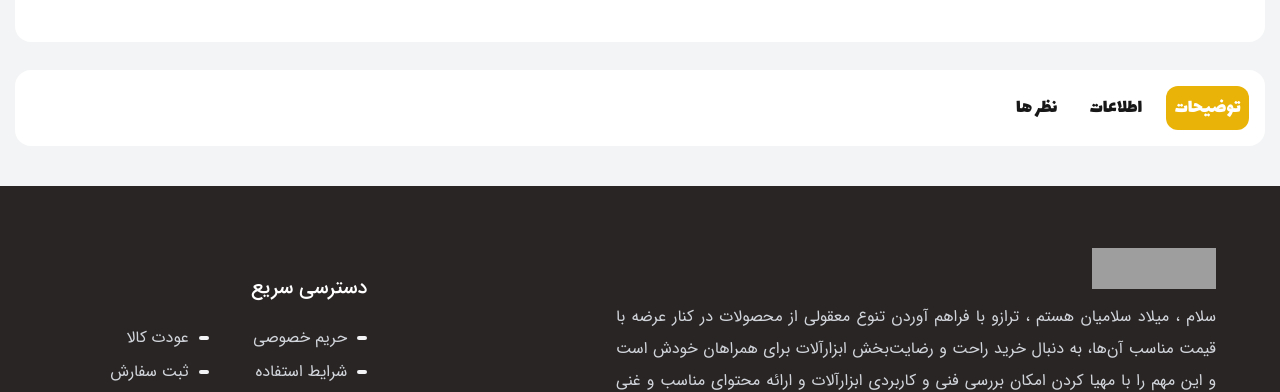
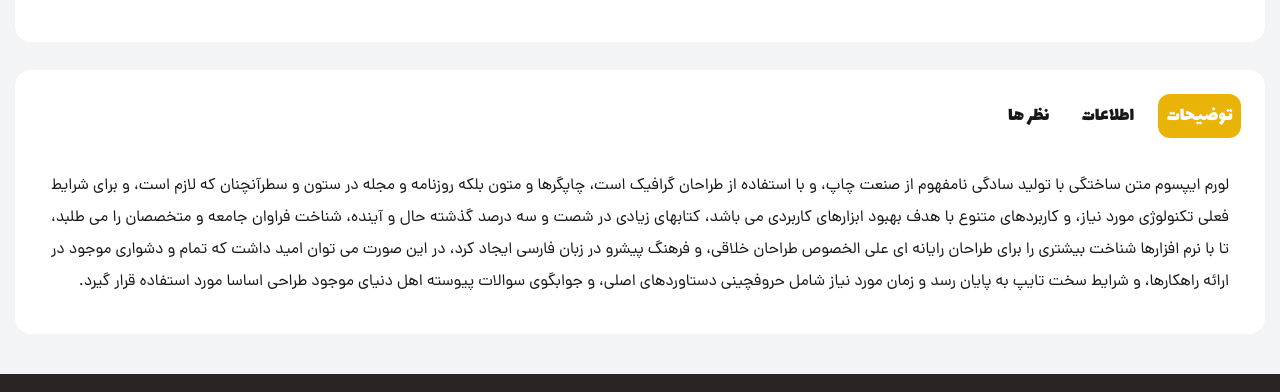
Before and after one commit to milad1385/tool-shop, a Next.js app: page /products/1 in a window 1280 px wide. Shown: the part 824-1216 px from the top of the page. Built offline with nearby package versions, Linux system fonts and the light colour scheme; grey boxes are pictures that could not be loaded.

Commit message:
add details section

```diff
--- a/src/components/templates/Product/ProductTabs.tsx
+++ b/src/components/templates/Product/ProductTabs.tsx
@@ -5,7 +5,7 @@ import TabButton from "./TabButton";
 function ProductTabs() {
   const [tab, setTab] = useState("details");
   return (
-    <div className="bg-white p-4 rounded-2xl my-7">
+    <div className="bg-white p-6 rounded-2xl my-7">
       <div className="flex items-center gap-x-4 text-base md:text-xl font-Lalezar">
         <TabButton label="توضیحات" name="details" onTab={setTab} tab={tab} />
         <TabButton
@@ -16,6 +16,24 @@ function ProductTabs() {
         />
         <TabButton label="نظر ها" name="comments" onTab={setTab} tab={tab} />
       </div>
+      <div className="p-3 mt-5">
+        {tab === "details" && (
+          <p className="text-sm/[25px] md:text-base/[32px] text-justify">
+            لورم ایپسوم متن ساختگی با تولید سادگی نامفهوم از صنعت چاپ، و با
+            استفاده از طراحان گرافیک است، چاپگرها و متون بلکه روزنامه و مجله در
+            ستون و سطرآنچنان که لازم است، و برای شرایط فعلی تکنولوژی مورد نیاز،
+            و کاربردهای متنوع با هدف بهبود ابزارهای کاربردی می باشد، کتابهای
+            زیادی در شصت و سه درصد گذشته حال و آینده، شناخت فراوان جامعه و
+            متخصصان را می طلبد، تا با نرم افزارها شناخت بیشتری را برای طراحان
+            رایانه ای علی الخصوص طراحان خلاقی، و فرهنگ پیشرو در زبان فارسی ایجاد
+            کرد، در این صورت می توان امید داشت که تمام و دشواری موجود در ارائه
+            راهکارها، و شرایط سخت تایپ به پایان رسد و زمان مورد نیاز شامل
+            حروفچینی دستاوردهای اصلی، و جوابگوی سوالات پیوسته اهل دنیای موجود
+            طراحی اساسا مورد استفاده قرار گیرد.
+          </p>
+        )}{" "}
+
+      </div>
     </div>
   );
 }
```
